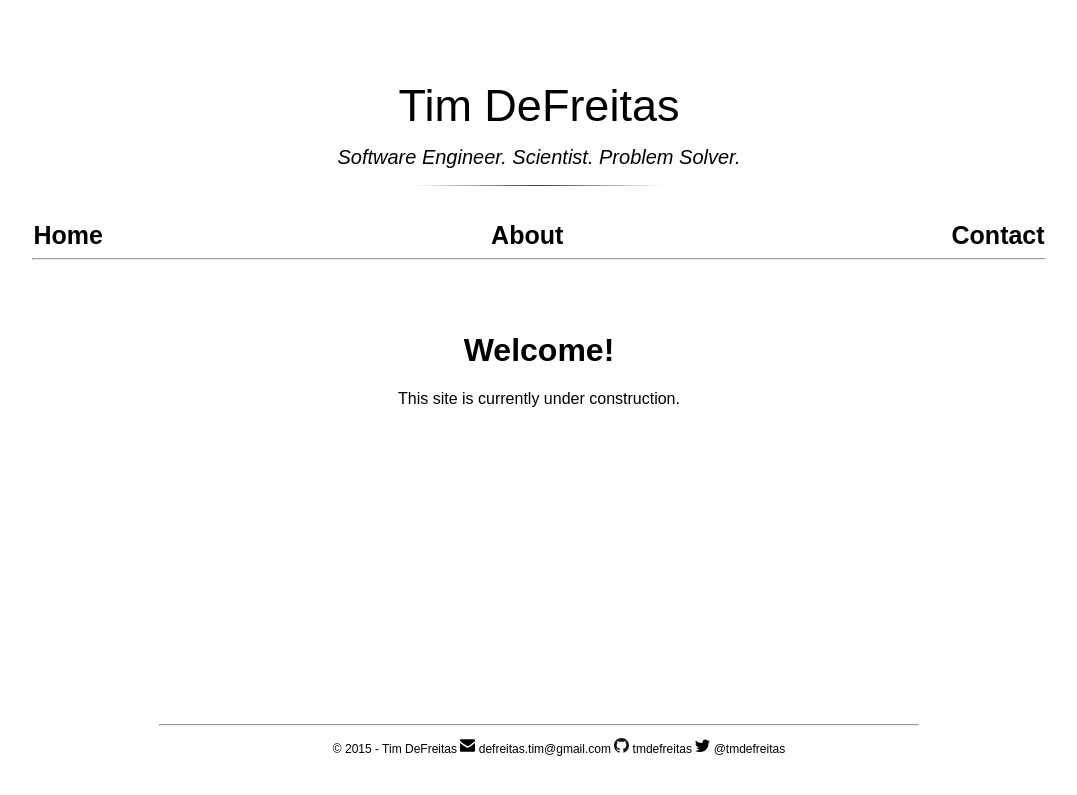
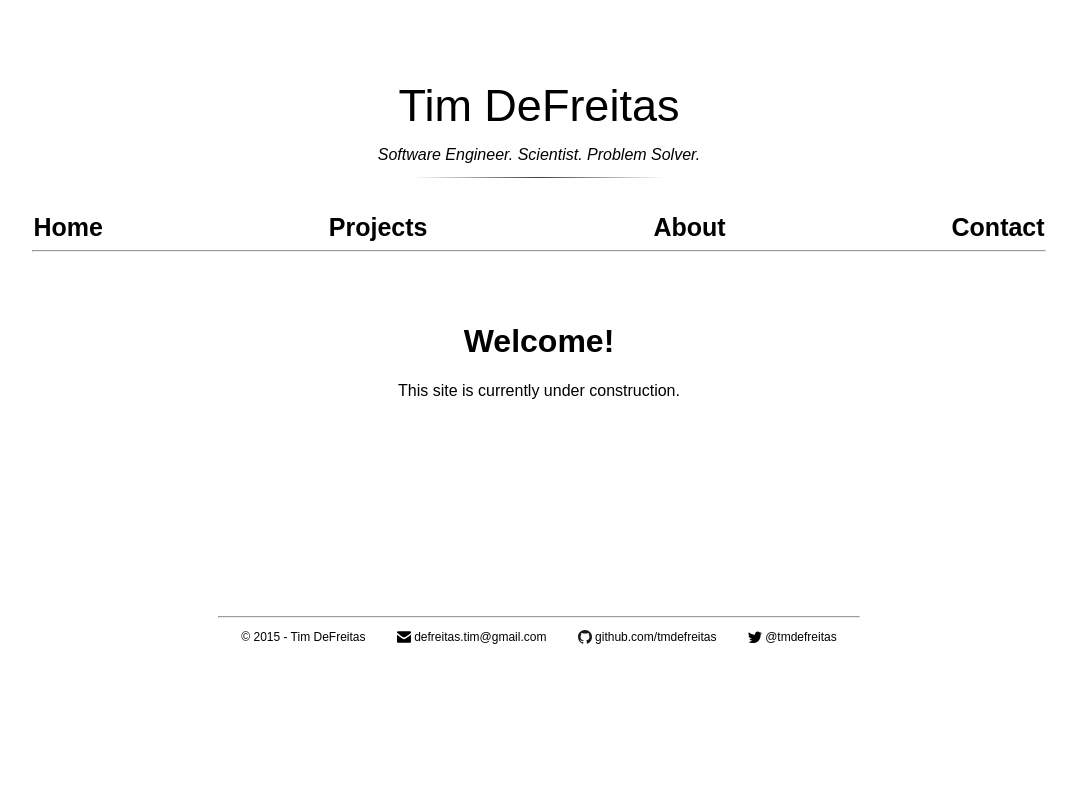
Before and after one commit to tmdefreitas/tmdefreitas.github.io, a Jekyll site: the page built from index.html, in a window 1280 px wide. Shown: the top 795 px of the page, without its empty margins (101-1178 px from the left). Built offline with Jekyll 4.4.1, drawn with Linux system fonts in a browser that asks for light colours.

Commit message:
Add footer with contact links, some style adjustments

```diff
--- a/_includes/footer.html
+++ b/_includes/footer.html
@@ -9,7 +9,7 @@
         </li>
         <li class="footer-link"><a href="https://github.com/tmdefreitas">
             <img class="icon" src="images/github_icon.svg">
-            <span>tmdefreitas</span></a></li>
+            <span>github.com/tmdefreitas</span></a></li>
         <li class="footer-link"><a href="https://twitter.com/tmdefreitas">
             <img class="icon" src="images/twitter_icon.svg">
             <span>@tmdefreitas</span></a></li>
--- a/_includes/header.html
+++ b/_includes/header.html
@@ -5,6 +5,7 @@
 <nav>
   <ul  class="site-nav">
     <li class="nav-button"><a href="/">Home</a></li>
+    <li class="nav-button"><a href="#projects">Projects</a></li>
     <li class="nav-button"><a href="#about">About</a></li>
     <li class="nav-button"><a href="#contact">Contact</a></li>
   </ul>
--- a/css/site.css
+++ b/css/site.css
@@ -15,7 +15,7 @@ body {
 
 .site-subtitle {
     font-family: 'Century Gothic', CenturyGothic, AppleGothic, sans-serif;
-    font-size: 20px;
+    font-size: 16px;
     font-weight: 300;
     text-align: center;
     font-style: italic;
@@ -70,7 +70,7 @@ body {
 
 /* ------- Footer ----------- */
 .footer-divider {
-    width: 60%;
+    width: 640px;
     color: gray;
 }
 
@@ -81,11 +81,12 @@ footer {
 
 footer ul {
     list-style: none;
+    padding: 0;
 }
 
 footer ul li {
     display: inline;
-    margin 0 10px;
+    margin: 0 14px;
 }
 
 .footer-link a {
@@ -99,5 +100,8 @@ footer ul li {
 }
 
 .icon {
-    height: 15px;
+    height: 14px;
+    vertical-align: middle;
+    padding-bottom: 2px;
 }
+}
--- a/index.html
+++ b/index.html
@@ -12,7 +12,7 @@ h1 {
 }
 p {
     text-align: center;
-    padding-bottom: 300px;
+    padding-bottom: 200px;
 }
 
 </style>
```
